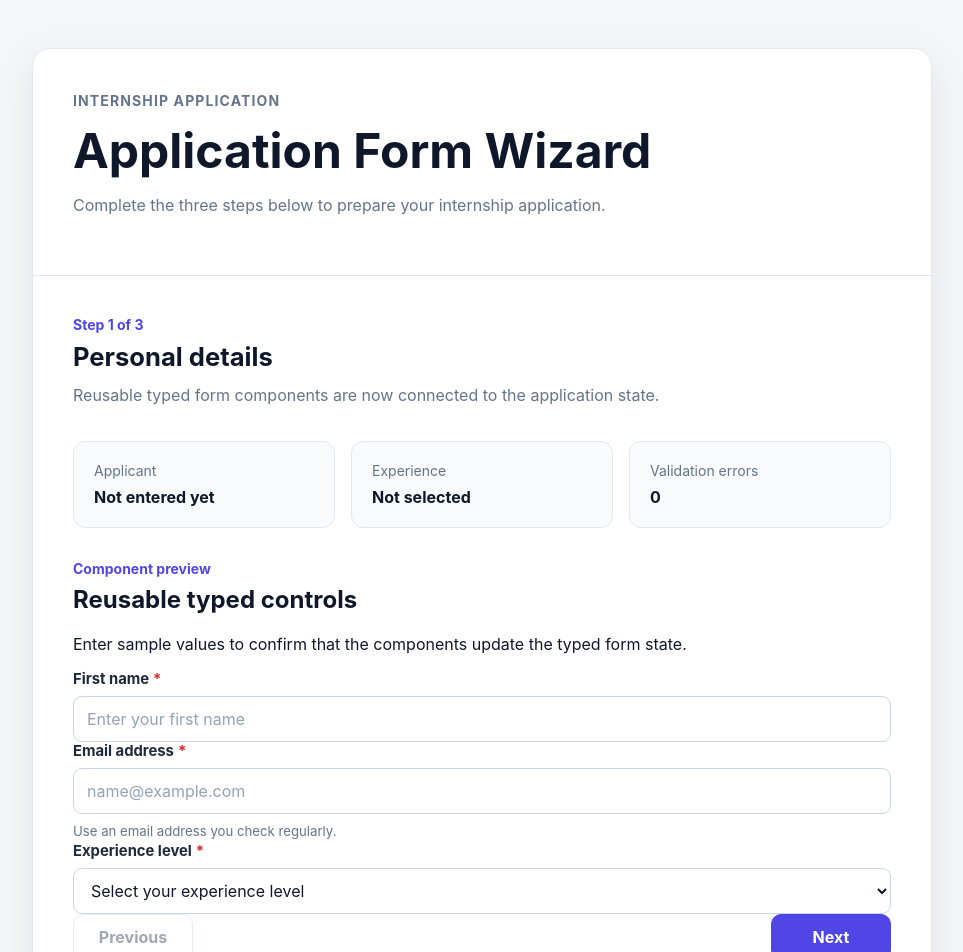
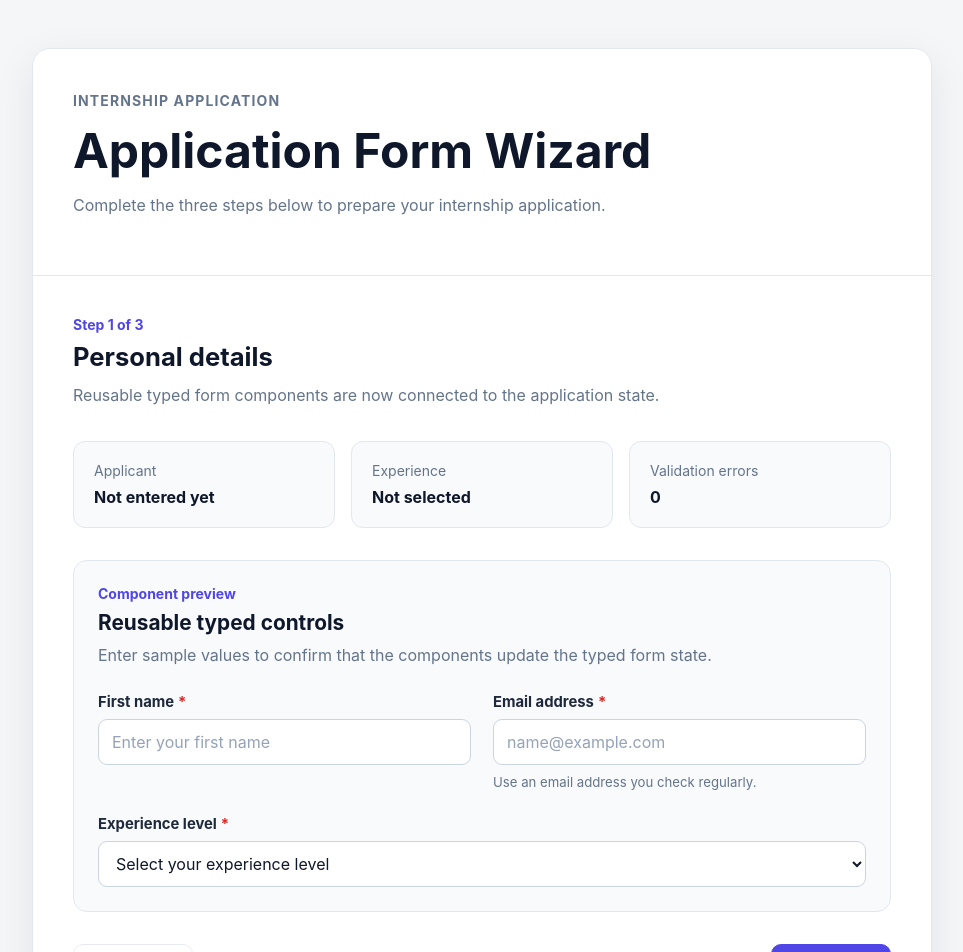
Before and after one commit to NadithiMoonasingha/internship-application-wizard, a React (Vite) app: page / in a window 1280 px wide. Shown: the top 952 px of the page, without its empty margins (158-1121 px from the left). Built offline with nearby package versions, Linux system fonts and the light colour scheme.

Commit message:
Updated App.css

```diff
--- a/src/App.css
+++ b/src/App.css
@@ -134,6 +134,40 @@
   opacity: 0.45;
 }
 
+.component-preview {
+  margin-bottom: 32px;
+  padding: 24px;
+  background: #f8fafc;
+  border: 1px solid #e2e8f0;
+  border-radius: 14px;
+}
+
+.preview-heading {
+  margin-bottom: 24px;
+}
+
+.preview-heading h2 {
+  margin-bottom: 8px;
+  color: #0f172a;
+  font-size: 1.3rem;
+}
+
+.preview-heading > p:last-child {
+  margin-bottom: 0;
+  color: #64748b;
+  line-height: 1.6;
+}
+
+.preview-grid {
+  display: grid;
+  grid-template-columns: repeat(2, minmax(0, 1fr));
+  gap: 22px;
+}
+
+.preview-grid > :last-child {
+  grid-column: 1 / -1;
+}
+
 @media (max-width: 700px) {
   .type-summary {
     grid-template-columns: 1fr;
```
